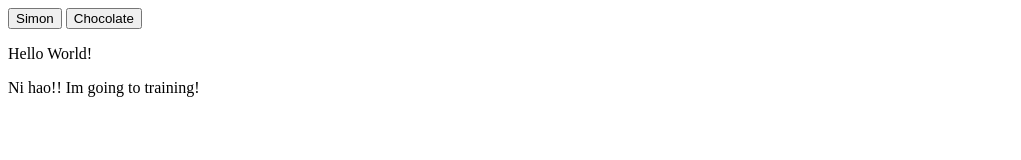
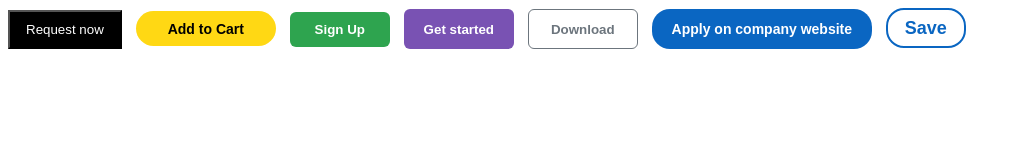
Before and after one commit to Noiddd/practice_HTML-CSS, a plain HTML site: page index.html in a window 1280 px wide. Shown: the whole page, without its empty margins (0-1021 px from the left). Drawn offline with Linux system fonts and the light colour scheme.

Commit message:
01:17:10

```diff
--- a/index.html
+++ b/index.html
@@ -8,9 +8,12 @@
     <link rel="stylesheet" href="style.css" />
   </head>
   <body>
-    <button>Simon</button>
-    <button>Chocolate</button>
-    <p>Hello World!</p>
-    <p>Ni hao!! Im going to training!</p>
+    <button class="uber-button">Request now</button>
+    <button class="amazon-button">Add to Cart</button>
+    <button class="github-button">Sign Up</button>
+    <button class="bootstrap-button">Get started</button>
+    <button class="bootstrap-button2">Download</button>
+    <button class="linkedin-button">Apply on company website</button>
+    <button class="linkedin-button2">Save</button>
   </body>
 </html>
--- a/style.css
+++ b/style.css
@@ -0,0 +1,108 @@
+.uber-button {
+  background: black;
+  color: white;
+  padding-bottom: 10px;
+  padding-top: 10px;
+  padding-left: 16px;
+  padding-right: 16px;
+  cursor: pointer;
+  margin-right: 10px;
+  margin-bottom: 10px;
+}
+
+.amazon-button {
+  background: rgb(255, 216, 20);
+  border: none;
+  font-weight: bold;
+  font-size: 14px;
+  height: 35px;
+  width: 140px;
+  border-radius: 20px;
+  cursor: pointer;
+  margin-right: 10px;
+}
+
+.github-button {
+  background-color: rgb(46, 164, 79);
+  border: none;
+  color: white;
+  font-weight: bold;
+  height: 35px;
+  width: 100px;
+  border-radius: 6px;
+  cursor: pointer;
+  margin-right: 10px;
+}
+
+.bootstrap-button {
+  background-color: rgb(121, 82, 179);
+  border: none;
+  color: white;
+  height: 40px;
+  width: 110px;
+  border-radius: 6px;
+  cursor: pointer;
+  margin-right: 10px;
+  font-weight: bold;
+  transition: box-shadow 0.15s;
+}
+.bootstrap-button:hover {
+  box-shadow: 5px 5px 10px rgba(0, 0, 0, 0.15);
+}
+
+.bootstrap-button2 {
+  background-color: white;
+  color: rgb(108, 117, 125);
+  font-weight: bold;
+  border-color: rgb(108, 117, 125);
+  border-style: solid;
+  border-width: 1px;
+  height: 40px;
+  width: 110px;
+  border-radius: 6px;
+  cursor: pointer;
+  margin-right: 10px;
+}
+
+.linkedin-button {
+  background-color: rgb(10, 102, 194);
+  color: white;
+  border: none;
+  height: 40px;
+  width: 220px;
+  font-weight: bold;
+  font-size: 14px;
+  border-radius: 18px;
+  cursor: pointer;
+  margin-right: 10px;
+  transition: opacity 0.15s;
+}
+.linkedin-button:hover {
+  opacity: 0.8;
+}
+.linkedin-button:active {
+  opacity: 0.5;
+}
+
+.linkedin-button2 {
+  background-color: white;
+  color: rgb(10, 102, 194);
+  border-color: rgb(10, 102, 194);
+  border-style: solid;
+  height: 40px;
+  width: 80px;
+  font-weight: bold;
+  font-size: 18px;
+  border-radius: 18px;
+  cursor: pointer;
+  transition: background-color 1s, color 1s;
+}
+
+.linkedin-button2:hover {
+  background-color: rgb(10, 102, 194);
+  color: white;
+}
+
+.linkedin-button2:active {
+  opacity: 0.7;
+}
```
